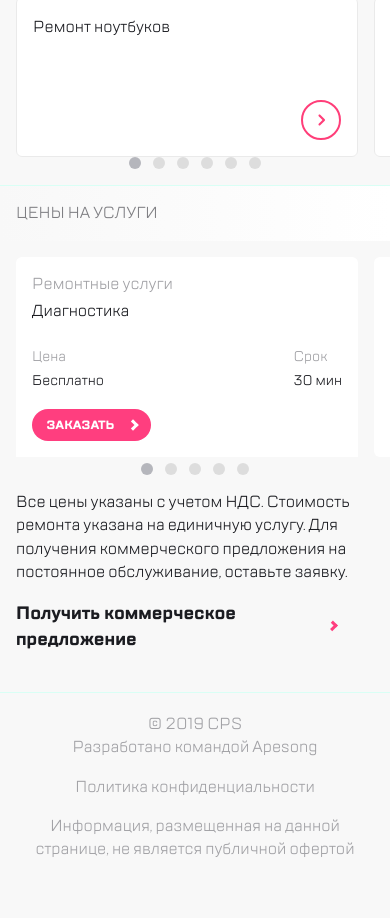
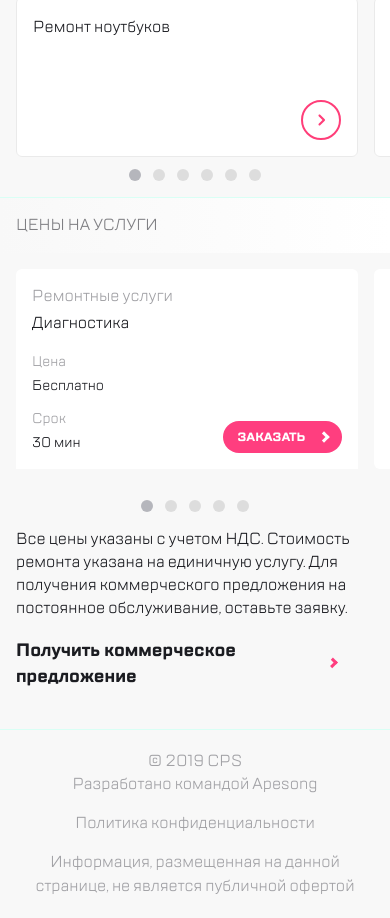
Before and after one commit to pgzkim/final-project, a website built with webpack: page src/index.html in a window 390 px wide. Shown: the part 896-1814 px from the top of the page. Before the commit the page ends 1777 px from the top, so only its background shows below. Built offline with nearby package versions, Linux system fonts and the light colour scheme; files whose address does not match are found by name.

Commit message:
moreee commit

```diff
--- a/src/scss/blocks/_page.scss
+++ b/src/scss/blocks/_page.scss
@@ -778,6 +778,11 @@
     padding: 0 0 16px;
   }
 
+  .tech-slider .slider-dots,
+  .prices-section__dots {
+    padding-top: 12px;
+  }
+
   .swiper-pagination-bullet {
     width: 12px;
     height: 12px;
@@ -806,9 +811,10 @@
     position: relative;
     display: grid;
     min-height: 200px;
-    grid-template-columns: 1fr auto;
+    grid-template-columns: minmax(0, 1fr) 119px;
+    grid-template-rows: auto 1fr auto;
     gap: 12px 16px;
-    align-items: end;
+    align-items: start;
     padding: 16px;
     border: 0;
     border-radius: 6px;
@@ -830,16 +836,28 @@
 
   .prices-table__row > span:first-child {
     grid-column: 1 / -1;
+    grid-row: 1;
     align-self: start;
     font-size: 16px;
   }
 
-  .prices-table__row .order-button {
+  .prices-table__row > span:nth-child(2) {
+    grid-column: 1;
+    grid-row: 2;
     align-self: end;
   }
 
-  .prices-section__dots {
-    padding-top: 0;
+  .prices-table__row > span:nth-child(3) {
+    grid-column: 1;
+    grid-row: 3;
+    align-self: end;
+  }
+
+  .prices-table__row .order-button {
+    grid-column: 2;
+    grid-row: 3;
+    align-self: end;
+    justify-self: end;
   }
 
   .commercial {
```
